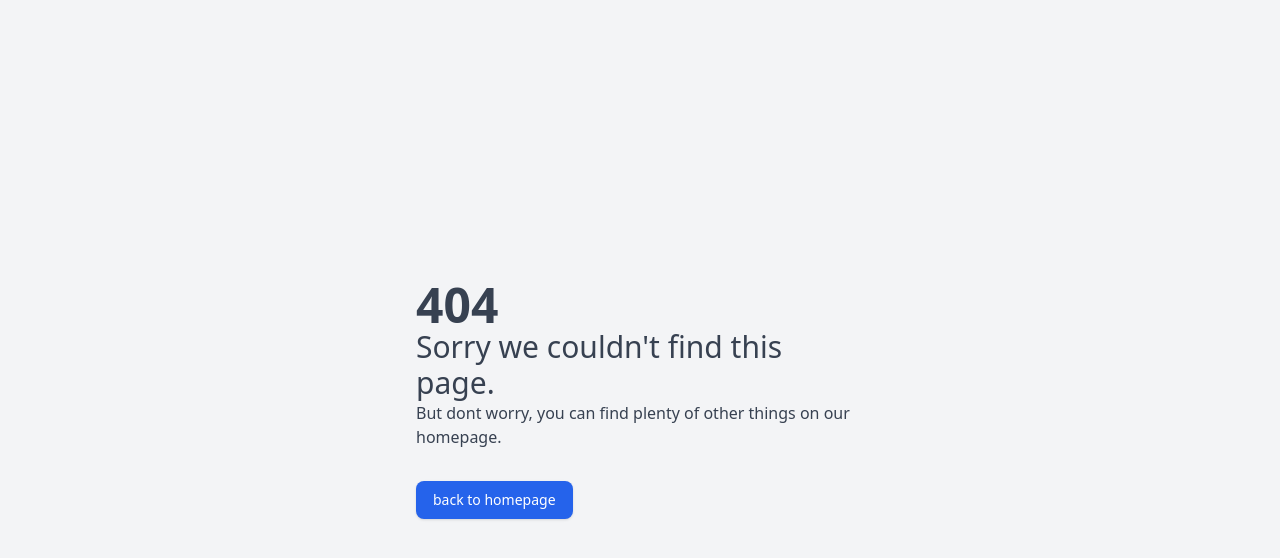
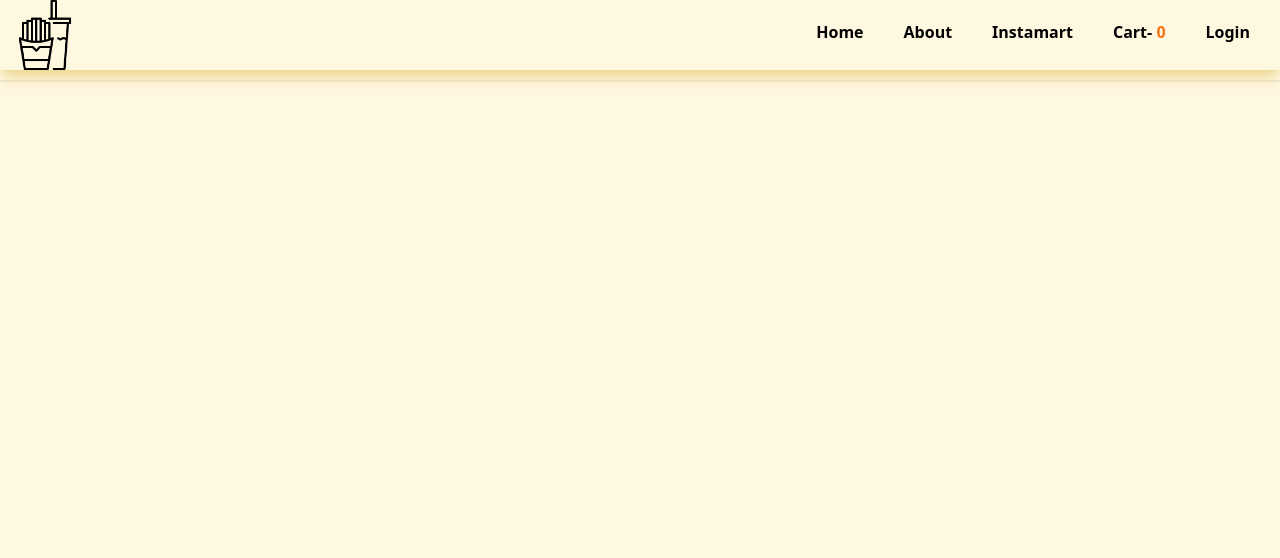
Before and after one commit to palak296/Swizo, a React (Vite) app: page /cart in a window 1280 px wide. Before the commit this address had no page. Shown: the top 558 px of the page. Built offline with nearby package versions, Linux system fonts and the light colour scheme.

Commit message:
improvements in home page

```diff
--- a/src/App.js
+++ b/src/App.js
@@ -11,6 +11,7 @@ import InstaMart from "./components/Instamart";
 import store from "./Utiles/store";
 import { Provider } from "react-redux";
 import { Footer } from "./components/Footer";
+import Cart from "./components/Cart";
 
 const root = reactDom.createRoot(document.getElementById("root"));
 
@@ -18,7 +19,7 @@ const AppLayout = () => {
   return (
     <>
       <Provider store={store}>
-        <div className="bg-[#FFF8E1] w-full md:w-auto ">
+        <div className="bg-[#FFF8E1] w-full md:w-auto min-h-screen ">
           <HeaderComponet />
           <Outlet />
           <Footer />
@@ -54,6 +55,10 @@ const appRouter = createBrowserRouter([
         path: "/instamart",
         element: <InstaMart />,
       },
+      {
+        path: "/cart",
+        element: <Cart />,
+      },
     ],
   },
 ]);
--- a/src/components/Body.jsx
+++ b/src/components/Body.jsx
@@ -1,15 +1,12 @@
-import CardComponent from "./CardComponent"
-import { useState, useEffect } from "react"
+import CardComponent from "./CardComponent";
+import { useState, useEffect } from "react";
 import Shimmer from "./Shimmer";
 import { filterdata } from "../Utiles/Helper";
 
-
-
-
-const Body = ()=>{
-    const [restaurant, setrestaurant]=useState([]);
-    const [filterrestaurant,setfilterrestaurant]=useState([]);
-    const [searchtext,setsearchtext ]=useState();
+const Body = () => {
+  const [restaurant, setrestaurant] = useState([]);
+  const [filterrestaurant, setfilterrestaurant] = useState([]);
+  const [searchtext, setsearchtext] = useState();
   const [errorMessage, setErrorMessage] = useState("");
 
   useEffect(() => {
@@ -20,7 +17,9 @@ const Body = ()=>{
 
   async function getRestaurants() {
     // handle the error using try... catch
-         const data = await fetch("https://corsanywhere.herokuapp.com/https://www.swiggy.com/dapi/restaurants/list/v5?lat=21.1702401&lng=72.83106070000001&page_type=DESKTOP_WEB_LISTING");
+    const data = await fetch(
+      "https://corsanywhere.herokuapp.com/https://www.swiggy.com/dapi/restaurants/list/v5?lat=21.1702401&lng=72.83106070000001&page_type=DESKTOP_WEB_LISTING"
+    );
     const json = await data.json();
     // updated state variable restaurants with Swiggy API data
     setrestaurant(json?.data?.cards[2]?.data?.data?.cards);
@@ -45,12 +44,12 @@ const Body = ()=>{
   if (!restaurant) return null;
 
   return (
-        <>
-        <div className="flex justify-center">
-          <div className="w-1/2 px-4 relative search-container flex justify-center  -[#FFF8E1] ] p-5 my-5">
+    <div className="container">
+      <div className="flex justify-center mob:flex-col">
+        <div className="w-1/2 px-4 relative search-container flex justify-center  bg-[#FFF8E1] ] pt-20 my-5">
           <svg
             xmlns="http://www.w3.org/2000/svg"
-                    className="absolute top-0 bottom-0 w-6 h-6 my-auto text-gray-400 left-5"
+            className="absolute top-20 bottom-0 w-6 h-6 my-auto text-gray-400 left-5"
             fill="none"
             viewBox="0 0 24 24"
             stroke="currentColor"
@@ -67,8 +66,7 @@ const Body = ()=>{
             className="w-full py-3 pl-12 pr-4 text-gray-500 border rounded-xl outline-none bg-gray-50 focus:bg-white focus:border-indigo-600"
             placeholder=" search for restaurants and food   "
             value={searchtext}
-                onChange={
-                (e)=>{
+            onChange={(e) => {
               searchData(e.target.value, restaurant);
 
               setsearchtext(e.target.value);
@@ -76,31 +74,27 @@ const Body = ()=>{
           />
           <button
             className="search-btn p-2 m-2  bg-green-900 hover:bg-yellow-700 text-white rounded-md"
-            onClick={()=>{
-                searchData(searchtext,restaurant)
-
-            }}>
+            onClick={() => {
+              searchData(searchtext, restaurant);
+            }}
+          >
             Search
           </button>
         </div>
-
       </div>
       {errorMessage && <div className="error-container">{errorMessage}</div>}
       {restaurant?.length === 0 ? (
-<Shimmer/>):(
-            <div className="restaurant-list flex flex-wrap  justify-center ">
-              {
-              filterrestaurant.map
-                ((restaurant)=>{
-
-                    return (<CardComponent {...restaurant.data}/>)
-                }
-
-            ) },
+        <Shimmer />
+      ) : (
+        <div className=" flex flex-wrap gap-5 justify-center ">
+          {filterrestaurant.map((restaurant) => {
+            return <CardComponent {...restaurant.data} />;
+          })}
+          ,
         </div>
       )}
-        </>
-    )
-}
+    </div>
+  );
+};
 
-export default Body
+export default Body;
--- a/src/components/CardComponent.jsx
+++ b/src/components/CardComponent.jsx
@@ -2,30 +2,53 @@ import { IMG_CDN_URL } from "../components/constant";
 import { Link } from "react-router-dom";
 import { AiFillStar } from "react-icons/ai";
 
-const CardComponent=({name,cuisines,cloudinaryImageId,lastMileTravelString,id,costForTwoString,avgRating})=>{
+const CardComponent = ({
+  name,
+  cuisines,
+  cloudinaryImageId,
+  lastMileTravelString,
+  id,
+  costForTwoString,
+  avgRating,
+}) => {
   const buttonStyle = {
-        backgroundColor: avgRating == "--" ? "#fff" : parseFloat(avgRating) < 4.0 ? "#db7c38":"#48c479",
-        color : isNaN(avgRating)? "#535665" : "#fff"
-      }
+    backgroundColor:
+      avgRating == "--"
+        ? "#fff"
+        : parseFloat(avgRating) < 4.0
+        ? "#db7c38"
+        : "#48c479",
+    color: isNaN(avgRating) ? "#535665" : "#fff",
+  };
 
   return (
     <div className=" w-1/5 basis-[300px] mob:basis-[150px] p-2 m-2  bg-[#FFF8E1] hover:outline hover:outline-[#f0e7c7] hover:shadow-2xl ">
-               <img className="images " src={IMG_CDN_URL +cloudinaryImageId} alt="" />
-               <Link to={"/restaurant/" +id} key={id}><h1 className="font-bold my-2">{name}</h1> </Link>
-               <h3 className="font-extralight text-sm py-1 my-2">{cuisines.join(", ")}</h3>
+      <img
+        className="w-full mob:w-[130px] "
+        src={IMG_CDN_URL + cloudinaryImageId}
+        alt=""
+      />
+      <Link to={"/restaurant/" + id} key={id}>
+        <h1 className="font-bold my-2 tracking-normal">{name}</h1>{" "}
+      </Link>
+      <h3 className="font-extralight text-sm py-1 my-2 overflow-hidden h-[32px]">
+        {cuisines.join(", ")}
+      </h3>
       <div className="flex mt-4 justify-between items-center text-xs pb-2.5 text-gray-details font-semibold mob:flex-col mob:items-start">
-          <div className="flex items-center h-5 w-11 gap-1 py-0 px-1" style={buttonStyle}>
-            <AiFillStar /><span>{avgRating}</span>
+        <div
+          className="flex items-center h-5 w-11 gap-1 py-0 px-1"
+          style={buttonStyle}
+        >
+          <AiFillStar />
+          <span>{avgRating}</span>
         </div>
         <div>•</div>
         <div>{lastMileTravelString}</div>
         <div>•</div>
         <div>{costForTwoString}</div>
       </div>
+    </div>
+  );
+};
 
-
-           </div>
-   )
-}
-
-export default CardComponent
+export default CardComponent;
--- /dev/null
+++ b/src/components/Cart.jsx
@@ -0,0 +1,30 @@
+import React from "react";
+import { useDispatch, useSelector } from "react-redux";
+import { clearItem } from "../Utiles/cartSlice";
+import FoodItem from "./FoodItem";
+
+function Cart() {
+  const cart = useSelector((store) => store.cart.items);
+  const dispatch = useDispatch();
+  const handleClearCart = () => {
+    dispatch(clearItem());
+  };
+
+  return (
+    <>
+      <button
+        className="w-[80px] h-[22px] rounded-md bg-red-500 text-black text-sm"
+        onClick={() => handleClearCart()}
+      >
+        Clear Cart
+      </button>
+      <div>
+        {cart.map((item) => (
+          <FoodItem {...item} />
+        ))}
+      </div>
+    </>
+  );
+}
+
+export default Cart;
--- /dev/null
+++ b/src/components/FoodItem.jsx
@@ -0,0 +1,42 @@
+import { ITEM_IMG_CDN } from "./constant";
+
+const FoodItem = ({ id, name, price, description, cloudinaryImageId }) => {
+  console.log(name);
+
+  return (
+    <div
+      className="flex justify-between basis-[848px] max-h-[250px] p-5 border-b border-gray"
+      key={id}
+    >
+      <div className="flex flex-col basis-[400px]">
+        <h3 className="font-bold text-lg w-3/5">{name}</h3>
+        <p className="mt-1 text-base font-normal">
+          {price > 0
+            ? new Intl.NumberFormat("en-IN", {
+                style: "currency",
+                currency: "INR",
+              }).format(price / 100)
+            : " "}{" "}
+        </p>
+        <p className="mt-3.5 leading-5 text-gray-desc w-4/5 text-base overflow-hidden ">
+          {description}
+        </p>
+      </div>
+      <div className="flex flex-col justify-center items-center w-[118px] h-[150px]">
+        {cloudinaryImageId && (
+          <img
+            className="w-[118px] h-[96px]"
+            src={ITEM_IMG_CDN + cloudinaryImageId}
+            alt={name}
+          />
+        )}
+        <button className="btn btn--primary w-[118px] h-[34px] mt-2.5 bg-green-500">
+          {" "}
+          ADD +
+        </button>
+      </div>
+    </div>
+  );
+};
+
+export default FoodItem;
--- a/src/components/Footer.js
+++ /dev/null
@@ -1,7 +0,0 @@
-
-export const Footer = () => {
-    return (
-      <div className="w-full shadow h-screen bg-yellow text-blue-dark text-center leading-[3.5rem]">
-      </div>
-    )
-  };
--- a/src/components/Footer.jsx
+++ b/src/components/Footer.jsx
@@ -0,0 +1,7 @@
+export const Footer = () => {
+  return (
+    <div className="w-full shadow h-14 bg-yellow text-blue-dark text-center leading-[3.5rem]">
+      <span className="text-center"></span>
+    </div>
+  );
+};
--- a/src/components/Header.jsx
+++ b/src/components/Header.jsx
@@ -1,50 +1,84 @@
 import { Link } from "react-router-dom";
 import { useState } from "react";
 import logo from "../assets/logo.png";
-import cart from "../assets/cart.png";
-import login from "../assets/login.png";
 import { useSelector } from "react-redux";
 
-const title = (
+export const ImgComponent = ({ item, itemname }) => {
+  return (
     <a href="/">
-    <img className="logo h-12 my-4 px-6" src={logo} alt="logo" />
+      {" "}
+      <img className={itemname} alt={itemname} src={item} />{" "}
     </a>
   );
+};
+export const Title = () => {
+  return <ImgComponent item={logo} itemname={"logo ml-2.5 w-[70px]"} />;
+};
+
 // testing
 
-const HeaderComponet = () => {
+export const NavComponent = () => {
   const cartItems = useSelector((store) => store.cart.items); //subscribed to the store. bridge between cart and store
-  //trying to make a pull request
+
   const [isLogged, setIsLogged] = useState(false);
   const handleLogin = () => setIsLogged(!isLogged);
   return (
-    <div className=" ">
-      <div className="header flex justify-between bg-[#FFF8E1]  shadow-lg shadow-[#edd791] items-center ">
-        {title}
-        <div className="nav">
-          <ul className="flex">
-            <li className="px-5 font-bold">
-              <Link to="/">Home</Link>
+    <div className="">
+      <ul className="flex max-w-2xl items-center justify-between mt-2.5 mr-2.5">
+        <li className="p-2.5 px-5 font-bold hover:text-orange-500">
+          {" "}
+          <Link to="/">
+            <button className="nav--btn mob:w-12 mob:text-xs"> Home</button>
+          </Link>
         </li>
-            <li className="px-5 font-bold">
-              <Link to="/about">About</Link>
+        <li className="p-2.5 px-5 font-bold hover:text-orange-500">
+          {" "}
+          <Link to="/about">
+            <button className="nav--btn mob:w-12 mob:text-xs"> About</button>
+          </Link>{" "}
         </li>
-            <li className="px-5 font-bold">
-              <Link to="/contact">Contact</Link>
+        <li className="p-2.5 px-5 font-bold hover:text-orange-500">
+          {" "}
+          <Link to="/instamart">
+            <button className="nav--btn mob:w-12 mob:text-xs">
+              {" "}
+              Instamart
+            </button>
+          </Link>
         </li>
-            <li className="px-5 font-bold">Cart-{cartItems.length} items</li>
-            <li className="px-5 font-bold">
+        <li className="p-2.5 px-5 font-bold hover:text-orange-500">
           {" "}
-              <button onClick={handleLogin}>
-                {isLogged ? "Logout" : "Login"}
+          <Link to="/cart">
+            <button className="nav--btn mob:w-12 mob:text-xs">
+              {" "}
+              Cart- <span className="text-orange-500">{cartItems.length}</span>
             </button>
+          </Link>
         </li>
-            <li className="px-5 font-bold">
-              <Link to="/instamart">InstaMart</Link>
+        <li className="p-2.5 px-5 font-bold hover:text-orange-500">
+          {" "}
+          <button
+            className="nav--btn mob:w-12 mob:text-xs"
+            onClick={() => {
+              handleLogin();
+            }}
+          >
+            {" "}
+            {isLogged ? "Logout " : "Login "}
+          </button>
         </li>
       </ul>
     </div>
-      </div>
+  );
+};
+
+export const HeaderComponet = (state) => {
+  //trying to make a pull request
+
+  return (
+    <div className="flex justify-between bg-[#FFF8E1] shadow-lg shadow-[#edd791] fixed top-0 left-0 w-full h-[70px] z-50">
+      <Title />
+      <NavComponent {...state} />
     </div>
   );
 };
--- a/src/components/RestaurantMenu.jsx
+++ b/src/components/RestaurantMenu.jsx
@@ -8,15 +8,15 @@ import { addItem } from "../Utiles/cartSlice";
 
 const RestaurantMenu = () => {
   const { resId } = useParams(); /* Read dynamic URL params */
-
   const restaurant =
     useRestaurantInfo(
       resId
     ); /* Passing resId to Custom Hooks to fetch restaurant details and returns it */
   const dispatch = useDispatch();
-  const handleAddItem = () => {
-    dispatch(addItem("grapes"));
+  const handleAddItem = (item) => {
+    dispatch(addItem(item));
   };
+
   return !restaurant ? (
     <MenuShimmer />
   ) : (
@@ -83,9 +83,9 @@ const RestaurantMenu = () => {
                     />
                   )}
                   <button
-                    className="btn btn--primary w-[118px] h-[34px] mt-2.5 bg-green-500 focus:bg-green-200 pointer-events-autopre"
+                    className="btn btn--primary w-[118px] h-[34px] mt-2.5 bg-green-500"
                     onClick={() => {
-                      handleAddItem();
+                      handleAddItem(item);
                     }}
                   >
                     {" "}
```
Lines whose indentation alone changed are shown as unchanged.
